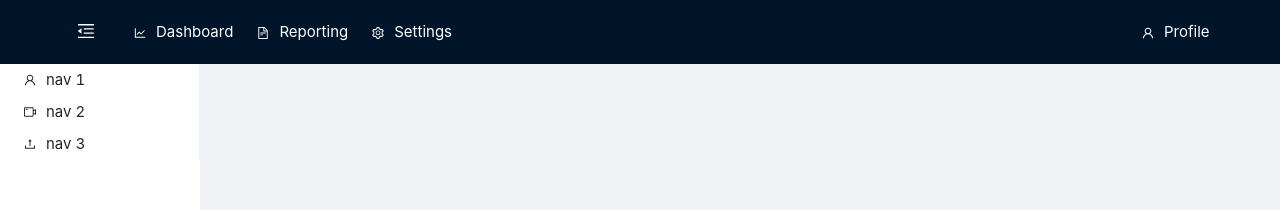
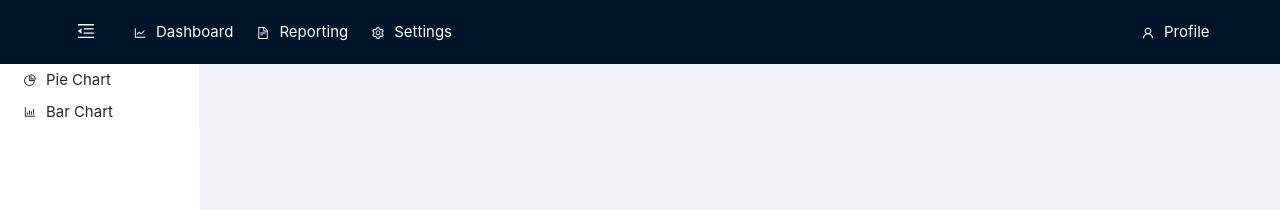
Before and after one commit to MariemSlimene7797/bi-project, a React (Create React App) app: page /Dashboard in a window 1280 px wide. Shown: the top 210 px of the page. Built offline with nearby package versions, Linux system fonts and the light colour scheme; what @tolgee/i18next would draw is missing.

Commit message:
PieChart+BarChart( the classic way )

```diff
--- a/src/App.tsx
+++ b/src/App.tsx
@@ -4,6 +4,7 @@ import AppLayout from './AppLayout';
 import AuthContextProvider from './contexts/AuthContext';
 import LanguageContextProvider from './contexts/LanguageContext';
 import LayoutContextProvider from './contexts/LayoutContext';
+import ModalSiderContext from './contexts/ModalSiderContext';
 import ToolBoxContextProvider from './contexts/ToolBoxContext';
 
 const App: React.FC = () => {
@@ -12,7 +13,9 @@ const App: React.FC = () => {
       <LanguageContextProvider>
         <LayoutContextProvider>
           <ToolBoxContextProvider>
-            <AppLayout />
+            <ModalSiderContext>
+              <AppLayout />
+            </ModalSiderContext>
           </ToolBoxContextProvider>
         </LayoutContextProvider>
       </LanguageContextProvider>
--- /dev/null
+++ b/src/contexts/ModalSiderContext/index.tsx
@@ -0,0 +1,75 @@
+import { MenuInfo } from 'rc-menu/lib/interface';
+import React, { createContext, useContext, useState } from 'react';
+import BarModal from '../../pages/Dashboard/Sider/BarModal';
+import PieModal from '../../pages/Dashboard/Sider/PieModal';
+import { ToolBoxContext, DashboardElementsType, ToolboxElementsType } from '../ToolBoxContext';
+
+// eslint-disable-next-line @typescript-eslint/no-empty-interface
+interface IModalSiderContext {
+  isVisible: boolean;
+  handleOk: () => void;
+  handleCancel: () => void;
+  selectedItem: DashboardElementsType;
+  handleSelectionPie: (e: React.ChangeEvent<HTMLInputElement>) => void;
+  handleSelectionBar: (e: React.ChangeEvent<HTMLInputElement>) => void;
+  handleOpen: (elKey: string) => void;
+  handleClick: (info: MenuInfo) => void;
+}
+
+export const ModalSiderContext = createContext<IModalSiderContext>({} as IModalSiderContext);
+const ModalSiderContextProvider: React.FC = ({ children }) => {
+  const [isVisible, setIsVisible] = useState<boolean>(false);
+  const [selectedItem, setSelectedItem] = useState<DashboardElementsType>({} as ToolboxElementsType);
+  const { AddDashboardElement, DeleteDashboardElement, dashboardElements } = useContext(ToolBoxContext);
+  const handleOk = () => {
+    setIsVisible(!isVisible);
+    AddDashboardElement(selectedItem);
+    console.log(selectedItem.type);
+  };
+  const handleCancel = () => {
+    setIsVisible(!isVisible);
+  };
+  const handleOpen = (elKey: string) => {
+    console.log(elKey);
+    setSelectedItem({} as DashboardElementsType);
+
+    setIsVisible(!isVisible);
+  };
+  const handleClick = (info: MenuInfo) => {
+    handleOpen(info.key);
+    {
+      info.key == '1' ? (selectedItem.type = 'Pie') : (selectedItem.type = 'Bar');
+      console.log(selectedItem.type);
+    }
+  };
+
+  const handleSelectionPie = (e: React.ChangeEvent<HTMLInputElement>) => {
+    //value of context should change according to argument 'e'
+
+    setSelectedItem({ ...selectedItem, title: e.target.value.toString(), type: 'Pie' });
+  };
+  const handleSelectionBar = (e: React.ChangeEvent<HTMLInputElement>) => {
+    //value of context should change according to argument 'e'
+
+    setSelectedItem({ ...selectedItem, title: e.target.value.toString(), type: 'Bar' });
+  };
+
+  return (
+    <ModalSiderContext.Provider
+      value={{
+        handleOk,
+        handleCancel,
+        isVisible,
+        selectedItem,
+        handleOpen,
+        handleSelectionPie,
+        handleSelectionBar,
+        handleClick
+      }}
+    >
+      {children}
+    </ModalSiderContext.Provider>
+  );
+};
+
+export default ModalSiderContextProvider;
--- a/src/contexts/ToolBoxContext/index.tsx
+++ b/src/contexts/ToolBoxContext/index.tsx
@@ -11,27 +11,27 @@ interface IToolBoxContext {
   DeleteToolboxElement: (el: ToolboxElementsType) => void;
 }
 
+const ElementsType = ['Bar', 'Pie'] as const;
+export type Tool = typeof ElementsType[number];
+
 export type DashboardElementsType = {
   id: number;
   title: string;
-  type: 'A' | 'B';
+  type: Tool;
 };
 
 // how to extend a type in typescript ItemType
 export type ToolboxElementsType = {
   id: number;
   title: string;
+  type: Tool;
 };
 // export type ItemType = ToolboxElementsType & {};
 
 // delete these elements after implementation of add tbox elements
 export const TBOX_ELEMENTS: ToolboxElementsType[] = [
-  { id: 0, title: 'Component1' },
-  { id: 1, title: 'Component2' },
-  { id: 2, title: 'Component3' },
-  { id: 3, title: 'Component4' },
-  { id: 4, title: 'Component5' },
-  { id: 5, title: 'Component6' }
+  { id: 0, title: 'Pie Chart', type: 'Pie' },
+  { id: 1, title: 'Bar Chart', type: 'Bar' }
 ];
 export const ToolBoxContext = createContext<IToolBoxContext>({} as IToolBoxContext);
 const ToolBoxContextProvider: React.FC = ({ children }) => {
@@ -41,7 +41,6 @@ const ToolBoxContextProvider: React.FC = ({ children }) => {
     setDashboardElements([...dashboardElements, el]);
   };
   const DeleteDashboardElement = (el: DashboardElementsType) => {
-    //
     setDashboardElements(dashboardElements.filter((_el) => _el.id !== el.id));
   };
   const AddToolboxElement = (el: ToolboxElementsType) => {
--- a/src/pages/Dashboard/DashboardContainer/index.tsx
+++ b/src/pages/Dashboard/DashboardContainer/index.tsx
@@ -2,8 +2,10 @@ import Card from 'antd/lib/card';
 import { title } from 'process';
 import React, { useContext, useState } from 'react';
 import { ToolBoxContext } from '../../../contexts/ToolBoxContext';
+import BarChartTool from './BarChartTool';
+import CardDashboard from './CardDashboard';
 import DashCard from './CardDashboard';
-import ItemDashboard from './ItemDashboard';
+
 //import GridL from '../Sider/GridLayout';
 
 // eslint-disable-next-line @typescript-eslint/no-empty-interface
--- /dev/null
+++ b/src/pages/Dashboard/Sider/BarModal.tsx
@@ -0,0 +1,33 @@
+import { Input, Modal, Select } from 'antd';
+import React, { useContext, useState } from 'react';
+import { PieChart } from 'recharts';
+import { ModalSiderContext } from '../../../contexts/ModalSiderContext';
+import { ToolBoxContext, DashboardElementsType } from '../../../contexts/ToolBoxContext';
+import PieChartTool from '../DashboardContainer/PieChartTool';
+
+// eslint-disable-next-line @typescript-eslint/no-empty-interface
+interface PieModalProps {}
+
+const PieModal: React.FC<PieModalProps> = () => {
+  const { AddDashboardElement, DeleteDashboardElement, dashboardElements } = useContext(ToolBoxContext);
+  const { isVisible } = useContext(ModalSiderContext);
+
+  const { selectedItem } = useContext(ModalSiderContext);
+  const { handleOk, handleCancel, handleOpen, handleSelectionBar } = useContext(ModalSiderContext);
+
+  return (
+    <>
+      <Modal title="Title of Bar Chart" visible={isVisible} onOk={handleOk} onCancel={handleCancel}>
+        <Input
+          placeholder="Enter object title"
+          type="text"
+          className="title"
+          value={selectedItem.title || ''}
+          onChange={handleSelectionBar}
+        />
+      </Modal>
+    </>
+  );
+};
+
+export default PieModal;
--- /dev/null
+++ b/src/pages/Dashboard/Sider/PieModal.tsx
@@ -0,0 +1,33 @@
+import { Input, Modal, Select } from 'antd';
+import React, { useContext, useState } from 'react';
+import { PieChart } from 'recharts';
+import { ModalSiderContext } from '../../../contexts/ModalSiderContext';
+import { ToolBoxContext, DashboardElementsType } from '../../../contexts/ToolBoxContext';
+import PieChartTool from '../DashboardContainer/PieChartTool';
+
+// eslint-disable-next-line @typescript-eslint/no-empty-interface
+interface PieModalProps {}
+
+const PieModal: React.FC<PieModalProps> = () => {
+  const { AddDashboardElement, DeleteDashboardElement, dashboardElements } = useContext(ToolBoxContext);
+  const { isVisible } = useContext(ModalSiderContext);
+
+  const { selectedItem } = useContext(ModalSiderContext);
+  const { handleOk, handleCancel, handleOpen, handleSelectionPie, handleClick } = useContext(ModalSiderContext);
+
+  return (
+    <>
+      <Modal title="Title of Pie Chart" visible={isVisible} onOk={handleOk} onCancel={handleCancel}>
+        <Input
+          placeholder="Enter object title"
+          type="text"
+          className="title"
+          value={selectedItem.title || ''}
+          onChange={handleSelectionPie}
+        />
+      </Modal>
+    </>
+  );
+};
+
+export default PieModal;
--- a/src/pages/Dashboard/Sider/index.tsx
+++ b/src/pages/Dashboard/Sider/index.tsx
@@ -1,35 +1,41 @@
 import React, { useContext, useState } from 'react';
 import { Layout, Modal, Input, Select, Menu, Card } from 'antd';
 import { LayoutContext } from '../../../contexts/LayoutContext';
-import { DashboardElementsType, ToolBoxContext } from '../../../contexts/ToolBoxContext';
-
-import { UserOutlined, VideoCameraOutlined, UploadOutlined } from '@ant-design/icons';
+import { DashboardElementsType, ToolBoxContext, ToolboxElementsType } from '../../../contexts/ToolBoxContext';
+import {
+  UserOutlined,
+  VideoCameraOutlined,
+  UploadOutlined,
+  PieChartOutlined,
+  BarChartOutlined
+} from '@ant-design/icons';
+import { ModalSiderContext } from '../../../contexts/ModalSiderContext';
+import { PieChart } from 'recharts';
+import PieModal from './PieModal';
+import BarModal from './BarModal';
 
 const toolboxElements = [
   {
     key: '1',
-    icon: <UserOutlined />,
-    label: 'nav 1'
+    icon: <PieChartOutlined />,
+    label: 'Pie Chart'
   },
   {
     key: '2',
-    icon: <VideoCameraOutlined />,
-    label: 'nav 2'
-  },
-  {
-    key: '3',
-    icon: <UploadOutlined />,
-    label: 'nav 3'
+    icon: <BarChartOutlined />,
+    label: 'Bar Chart'
   }
 ];
+
 const Sider: React.FC = () => {
   const { AddDashboardElement, DeleteDashboardElement, dashboardElements } = useContext(ToolBoxContext);
   const { collapsed } = useContext(LayoutContext);
-  const [isVisible, setIsVisible] = useState<boolean>(false);
 
-  const [selectedItem, setSelectedItem] = useState<DashboardElementsType>({} as DashboardElementsType);
+  const { selectedItem } = useContext(ModalSiderContext);
+  const { handleOpen, handleClick } = useContext(ModalSiderContext);
 
-  const handleOk = () => {
+  // const { handleCancel } = useContext(ModalSiderContext);
+  /* const handleOk = () => {
     setIsVisible(false);
     AddDashboardElement(selectedItem);
     console.log(selectedItem);
@@ -42,7 +48,7 @@ const Sider: React.FC = () => {
     console.log(elKey);
     setSelectedItem({} as DashboardElementsType);
     setIsVisible(true);
-  };
+  };*/
   return (
     <>
       <Layout.Sider style={siderStyle} theme="light" trigger={null} collapsible collapsed={collapsed}>
@@ -55,26 +61,10 @@ const Sider: React.FC = () => {
           selectable={false}
           items={toolboxElements}
           style={SiderItemStyle}
-          onClick={(info) => handleOpen(info.key)}
+          onClick={handleClick}
         />
       </Layout.Sider>
-      <Modal title="Choose an object" visible={isVisible} onOk={handleOk} onCancel={handleCancel}>
-        <Input
-          placeholder="Enter object title"
-          type="text"
-          className="title"
-          value={selectedItem.title || ''}
-          onChange={(e) => setSelectedItem({ ...selectedItem, title: e.target.value.toString() })}
-        />
-        <Select
-          value={selectedItem.type || ''}
-          style={{ width: 80, margin: '0 8px' }}
-          onChange={(e) => setSelectedItem({ ...selectedItem, type: e })}
-        >
-          <Select.Option value="A">A</Select.Option>
-          <Select.Option value="B">B</Select.Option>
-        </Select>
-      </Modal>
+      {selectedItem.type == 'Bar' ? <BarModal /> : <PieModal />}
     </>
   );
 };
```
Also changed, not shown: src/pages/Dashboard/DashboardContainer/BarChartTool.tsx (added, +75 -0 lines), src/pages/Dashboard/DashboardContainer/CardDashboard.tsx (+8 -4 lines), src/pages/Dashboard/DashboardContainer/PieChartTool.tsx (renamed from src/pages/Dashboard/DashboardContainer/ItemDashboard.tsx).
